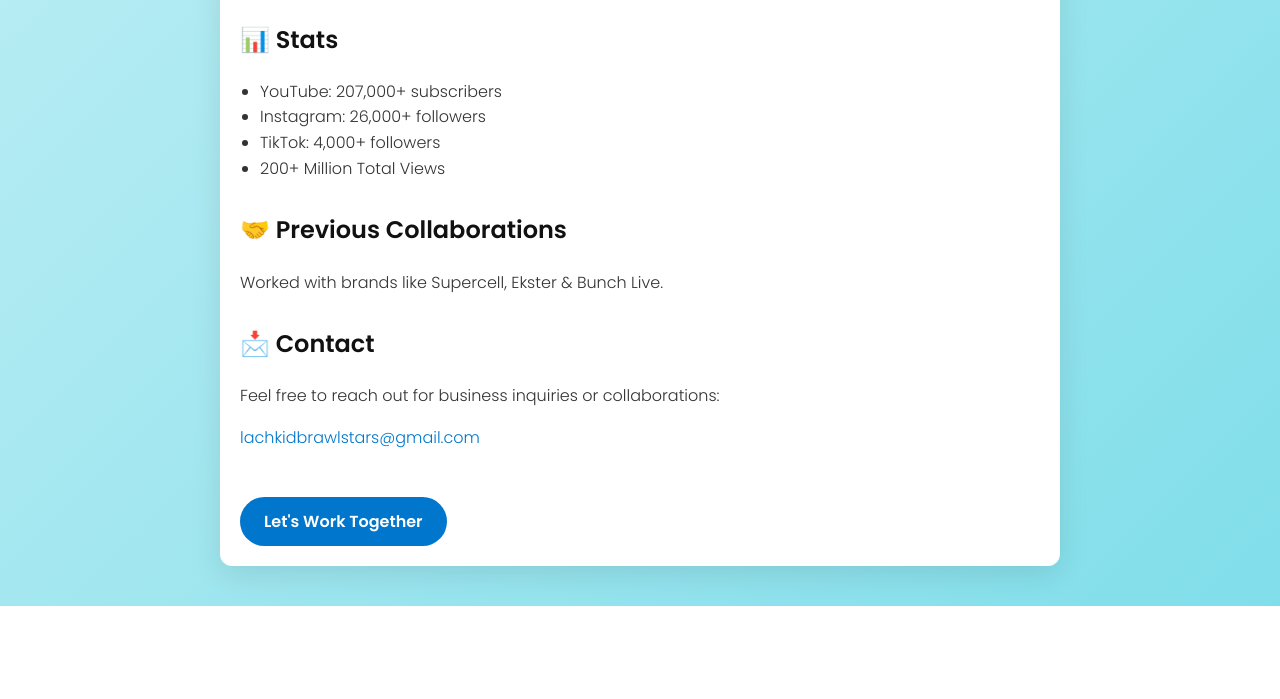
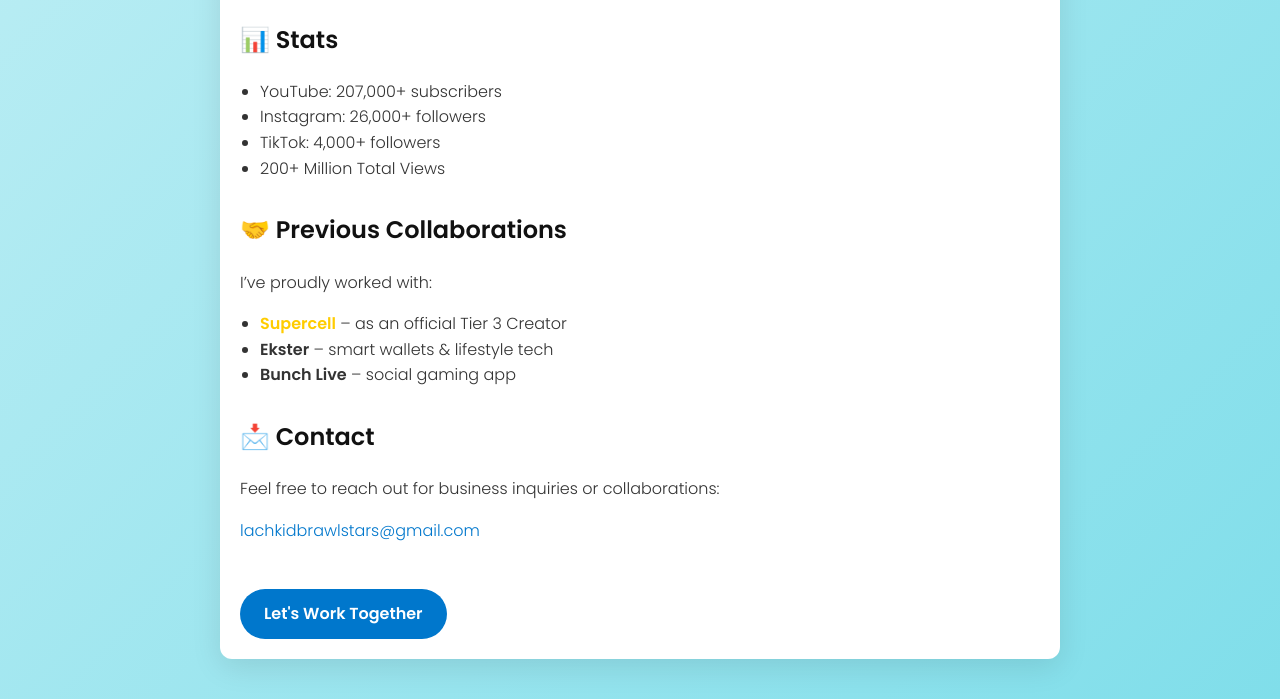
Before and after one commit to OfficialLachkid/officiallachkid.github.io, a plain HTML site: page index.html in a window 1280 px wide. Shown: the part 1498-2197 px from the top of the page. Before the commit the page ends 2104 px from the top, so only its background shows below. Drawn offline with Linux system fonts and the light colour scheme.

Commit message:
Updated company worked with names bold

```diff
--- a/index.html
+++ b/index.html
@@ -151,7 +151,12 @@
     </ul>
 
     <h2>🤝 Previous Collaborations</h2>
-    <p>Worked with brands like Supercell, Ekster & Bunch Live.</p>
+    <p>I’ve proudly worked with:</p>
+    <ul>
+      <li><strong style="color:#ffcc00;">Supercell</strong> – as an official Tier 3 Creator</li>
+      <li><strong>Ekster</strong> – smart wallets & lifestyle tech</li>
+      <li><strong>Bunch Live</strong> – social gaming app</li>
+    </ul>
 
     <h2>📩 Contact</h2>
     <p>Feel free to reach out for business inquiries or collaborations:</p>
```
